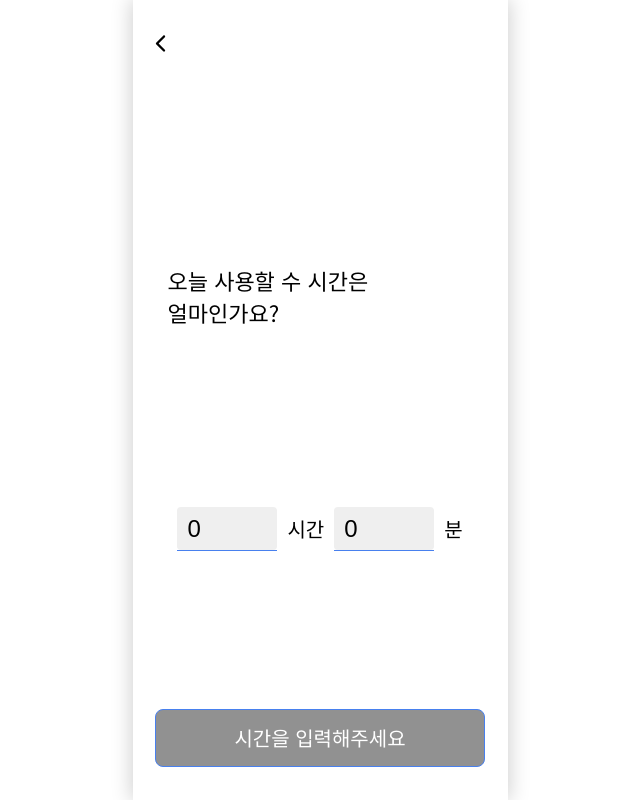
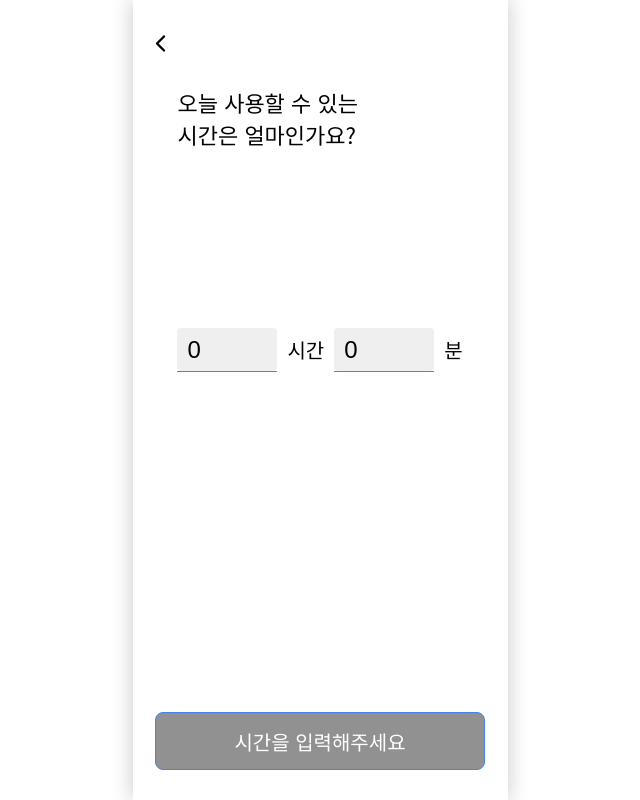
Before and after one commit to prgrms-fe-devcourse/FEDC2_TimeDivider_Root, a React (Create React App) app: page /createTime in a window 1280 px wide. Shown: the whole page, without its empty margins (320-960 px from the left). Built offline with nearby package versions, Linux system fonts and the light colour scheme.

Commit message:
refactor: 홈, 오늘의시간, 해야할일적기 페이지 스타일 코드 일관성있게 수정

```diff
--- a/src/pages/createTask.jsx
+++ b/src/pages/createTask.jsx
@@ -65,8 +65,13 @@ export const CreateTask = () => {
 			<NavBar backIcon />
 
 			<SubTitle>
-				<Text style={{ textAlign: 'start', fontSize: '2.2rem', padding: '3rem' }}>
+				<Text style={{ textAlign: 'start', fontSize: '2.2rem', padding: '0 3rem' }}>
 					오늘 해야할 일들은 무엇이 있나요?
+				</Text>
+				<Text
+					style={{ textAlign: 'start', fontSize: '1.3rem', color: '#919191', padding: '0 3rem' }}
+				>
+					클릭하여 삭제할 수 있습니다.
 				</Text>
 			</SubTitle>
 
@@ -117,6 +122,7 @@ const SubTitle = styled.span`
 	position: relative;
 	left: -5rem;
 	display: flex;
+	flex-direction: column;
 	align-items: left;
 	width: 24.5rem;
 	line-height: 3.2rem;
@@ -124,13 +130,13 @@ const SubTitle = styled.span`
 `
 
 const TaskArea = styled.div`
+	position: relative;
 	height: 20vh;
-	width: 100%;
 	overflow-y: scroll;
 	display: flex;
 	flex-wrap: wrap;
 	align-items: flex-start;
-	margin: 2rem 1rem 1rem 2rem;
+	margin: 2rem 3rem 1rem 3rem;
 	margin-bottom: 2rem;
 `
 
--- a/src/pages/createTime.jsx
+++ b/src/pages/createTime.jsx
@@ -51,8 +51,8 @@ const CreateTime = () => {
 			<NavBar backIcon />
 
 			<SubTitle>
-				<Text style={{ textAlign: 'start', fontSize: '2.2rem', padding: '2rem' }}>
-					오늘 사용할 수 시간은 얼마인가요?
+				<Text style={{ textAlign: 'start', fontSize: '2.2rem', padding: '0 3rem' }}>
+					오늘 사용할 수 있는 시간은 얼마인가요?
 				</Text>
 			</SubTitle>
 
@@ -73,11 +73,13 @@ const CreateTime = () => {
 				<Text size={2}>분</Text>
 			</Section>
 
-			<Link to="/createTask" state={{ spareTime }}>
-				<Button disabled={!isValidSpareTime}>
-					{!isValidSpareTime ? BUTTON_TEXT.INVALID : BUTTON_TEXT.VALID}
-				</Button>
-			</Link>
+			<ButtonArea>
+				<Link to="/createTask" state={{ spareTime }}>
+					<Button disabled={!isValidSpareTime}>
+						{!isValidSpareTime ? BUTTON_TEXT.INVALID : BUTTON_TEXT.VALID}
+					</Button>
+				</Link>
+			</ButtonArea>
 		</Wrapper>
 	)
 }
@@ -90,7 +92,6 @@ const Wrapper = styled.div`
 	width: 100%;
 	height: 100%;
 	align-items: center;
-	justify-content: space-between;
 	padding-bottom: 3.3rem;
 `
 const SubTitle = styled.span`
@@ -105,8 +106,18 @@ const SubTitle = styled.span`
 
 const Section = styled.section`
 	display: flex;
+	height: 50vh;
 	gap: 1rem;
 	justify-content: space-between;
 	align-items: center;
 	justify-content: center;
 `
+
+const ButtonArea = styled.div`
+	display: flex;
+	justify-content: center;
+	position: absolute;
+	margin: 2rem 2rem;
+	width: 100%;
+	bottom: 1rem;
+`
--- a/src/pages/home.jsx
+++ b/src/pages/home.jsx
@@ -13,9 +13,11 @@ const Home = () => {
 				<Text size={3.2}>당신의 시간을 분배하세요</Text>
 			</SubTitle>
 
-			<Link to="/createTime">
-				<Button>시작하기</Button>
-			</Link>
+			<ButtonArea>
+				<Link to="/createTime">
+					<Button>시작하기</Button>
+				</Link>
+			</ButtonArea>
 		</Wrapper>
 	)
 }
@@ -41,10 +43,17 @@ const Logo = styled.img`
 `
 
 const SubTitle = styled.span`
-	display: flex;
-	align-items: center;
 	margin: 0 8rem;
 	line-height: 4.6rem;
 	text-align: center;
 	height: 23.2rem;
 `
+
+const ButtonArea = styled.div`
+	display: flex;
+	justify-content: center;
+	position: absolute;
+	margin: 2rem 2rem;
+	width: 100%;
+	bottom: 1rem;
+`
```
